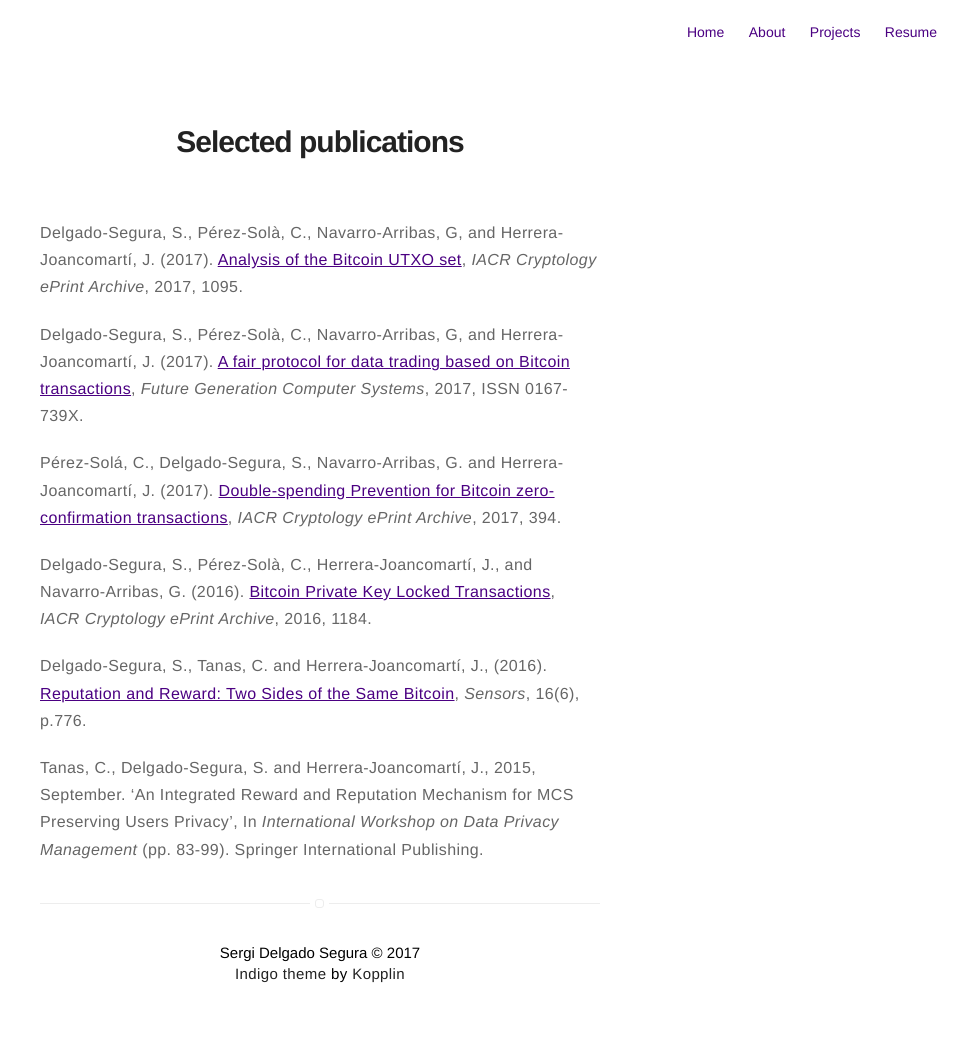
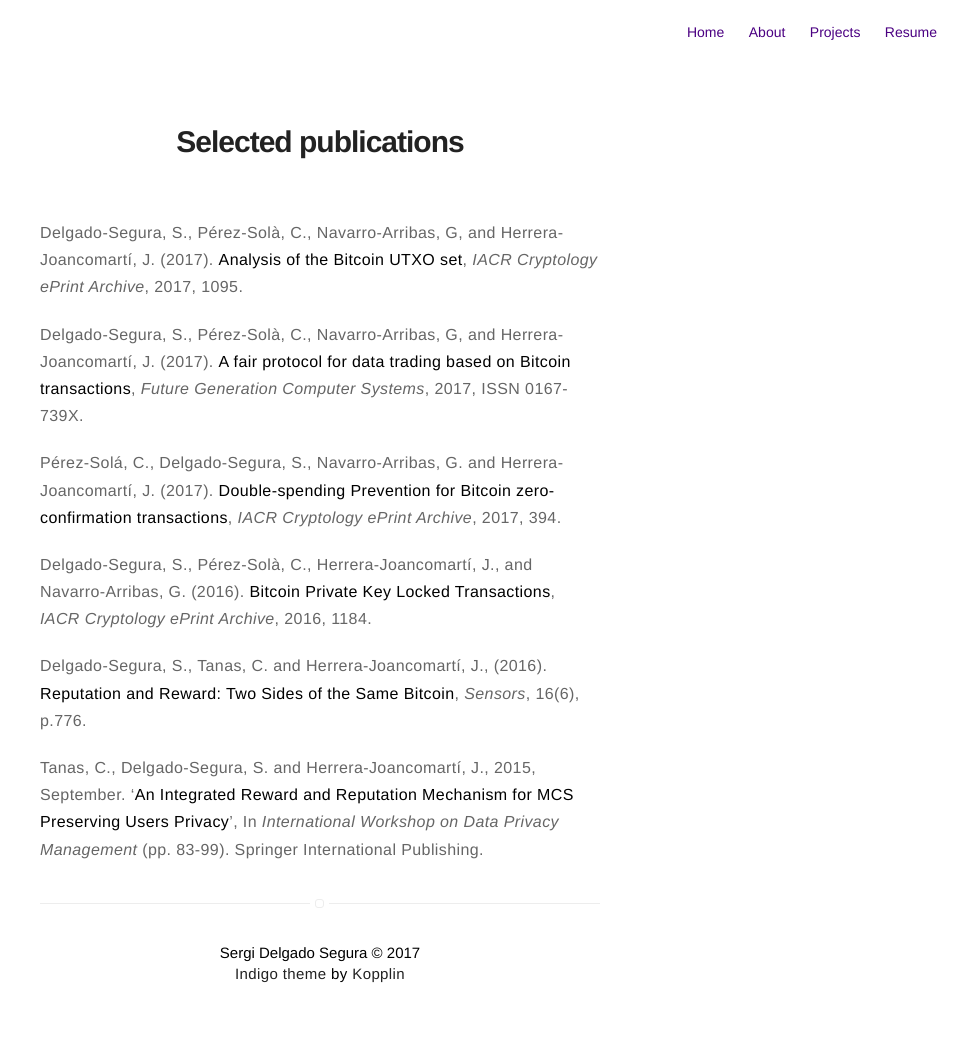
Before and after one commit to sr-gi/me, a Jekyll site: the page built from publications.md, in a window 1280 px wide. Shown: the whole page, without its empty margins (320-1280 px from the left). Built offline with Jekyll 4.4.1, drawn with Linux system fonts in a browser that asks for light colours.

Commit message:
Changes links css

```diff
--- a/_config.yml
+++ b/_config.yml
@@ -1,7 +1,6 @@
 # main text of home
 name: Sergi Delgado Segura
-bio: I'm third year PhD student at the Autonomous University of Barcelona (UAB) advised by <a class='black' href='http://www.deic.uab.cat/~jherrera/'>Jordi Herrera-Joancomartí</a>. Currently I'm on a research stay at UIUC advised by <a class='black' href='http://soc1024.ece.illinois.edu'>Andrew Miller</a>. My research interests lies on nerworks, privacy and cryptocurrencies, specially focussed on Bitcoin.
-
+bio: I'm third year PhD student at the Autonomous University of Barcelona (UAB) advised by <a class='link' href='http://www.deic.uab.cat/~jherrera/'>Jordi Herrera-Joancomartí</a>. Currently I'm on a research stay at UIUC advised by <a class='link' href='http://soc1024.ece.illinois.edu'>Andrew Miller</a>. My research interests lies on nerworks, privacy and cryptocurrencies, specially focussed on Bitcoin.
 # twitter summary info
 description: Sergi's personal webpage.
 
--- a/_sass/components/others.sass
+++ b/_sass/components/others.sass
@@ -59,3 +59,24 @@
 
 .black
     color: black
+.description
+    >.link
+        color: $beta
+        text-decoration: none
+        border-bottom: 1px solid transparent
+        transition: ease-in-out all .3s
+        padding-bottom: 1px
+
+        &:hover
+            border-color: $gama
+
+p
+    >a
+        color: $beta
+        text-decoration: none
+        border-bottom: 1px solid transparent
+        transition: ease-in-out all .3s
+        padding-bottom: 1px
+
+        &:hover
+            border-color: $gama
--- a/publications.md
+++ b/publications.md
@@ -5,14 +5,14 @@ layout: page
 
 # Selected publications
 
-Delgado-Segura, S., Pérez-Solà, C., Navarro-Arribas, G, and Herrera-Joancomartí, J. (2017). [Analysis of the Bitcoin UTXO set](https://eprint.iacr.org/2017/1095.pdf), *IACR Cryptology ePrint Archive*, 2017, 1095.
+Delgado-Segura, S., Pérez-Solà, C., Navarro-Arribas, G, and Herrera-Joancomartí, J. (2017). [**Analysis of the Bitcoin UTXO set**](https://eprint.iacr.org/2017/1095.pdf), *IACR Cryptology ePrint Archive*, 2017, 1095.
 
-Delgado-Segura, S., Pérez-Solà, C., Navarro-Arribas, G, and Herrera-Joancomartí, J. (2017). [A fair protocol for data trading based on Bitcoin transactions](http://dx.doi.org/10.1016/j.future.2017.08.021), *Future Generation Computer Systems*, 2017, ISSN 0167-739X.
+Delgado-Segura, S., Pérez-Solà, C., Navarro-Arribas, G, and Herrera-Joancomartí, J. (2017). [**A fair protocol for data trading based on Bitcoin transactions**](http://dx.doi.org/10.1016/j.future.2017.08.021), *Future Generation Computer Systems*, 2017, ISSN 0167-739X.
 
-Pérez-Solá, C., Delgado-Segura, S., Navarro-Arribas, G. and Herrera-Joancomartí, J. (2017). [Double-spending Prevention for Bitcoin zero-confirmation transactions](https://eprint.iacr.org/2017/394.pdf), *IACR Cryptology ePrint Archive*, 2017, 394.
+Pérez-Solá, C., Delgado-Segura, S., Navarro-Arribas, G. and Herrera-Joancomartí, J. (2017). [**Double-spending Prevention for Bitcoin zero-confirmation transactions**](https://eprint.iacr.org/2017/394.pdf), *IACR Cryptology ePrint Archive*, 2017, 394.
 
-Delgado-Segura, S., Pérez-Solà, C., Herrera-Joancomartí, J., and Navarro-Arribas, G. (2016). [Bitcoin Private Key Locked Transactions](https://eprint.iacr.org/2016/1184.pdf), *IACR Cryptology ePrint Archive*, 2016, 1184.
+Delgado-Segura, S., Pérez-Solà, C., Herrera-Joancomartí, J., and Navarro-Arribas, G. (2016). [**Bitcoin Private Key Locked Transactions**](https://eprint.iacr.org/2016/1184.pdf), *IACR Cryptology ePrint Archive*, 2016, 1184.
 
-Delgado-Segura, S., Tanas, C. and Herrera-Joancomartí, J., (2016). [Reputation and Reward: Two Sides of the Same Bitcoin](http://dx.doi.org/10.3390/s16060776), *Sensors*, 16(6), p.776.
+Delgado-Segura, S., Tanas, C. and Herrera-Joancomartí, J., (2016). [**Reputation and Reward: Two Sides of the Same Bitcoin**](http://dx.doi.org/10.3390/s16060776), *Sensors*, 16(6), p.776.
 
-Tanas, C., Delgado-Segura, S. and Herrera-Joancomartí, J., 2015, September. 'An Integrated Reward and Reputation Mechanism for MCS Preserving Users Privacy', In *International Workshop on Data Privacy Management* (pp. 83-99). Springer International Publishing.
+Tanas, C., Delgado-Segura, S. and Herrera-Joancomartí, J., 2015, September. '**An Integrated Reward and Reputation Mechanism for MCS Preserving Users Privacy**', In *International Workshop on Data Privacy Management* (pp. 83-99). Springer International Publishing.
```
